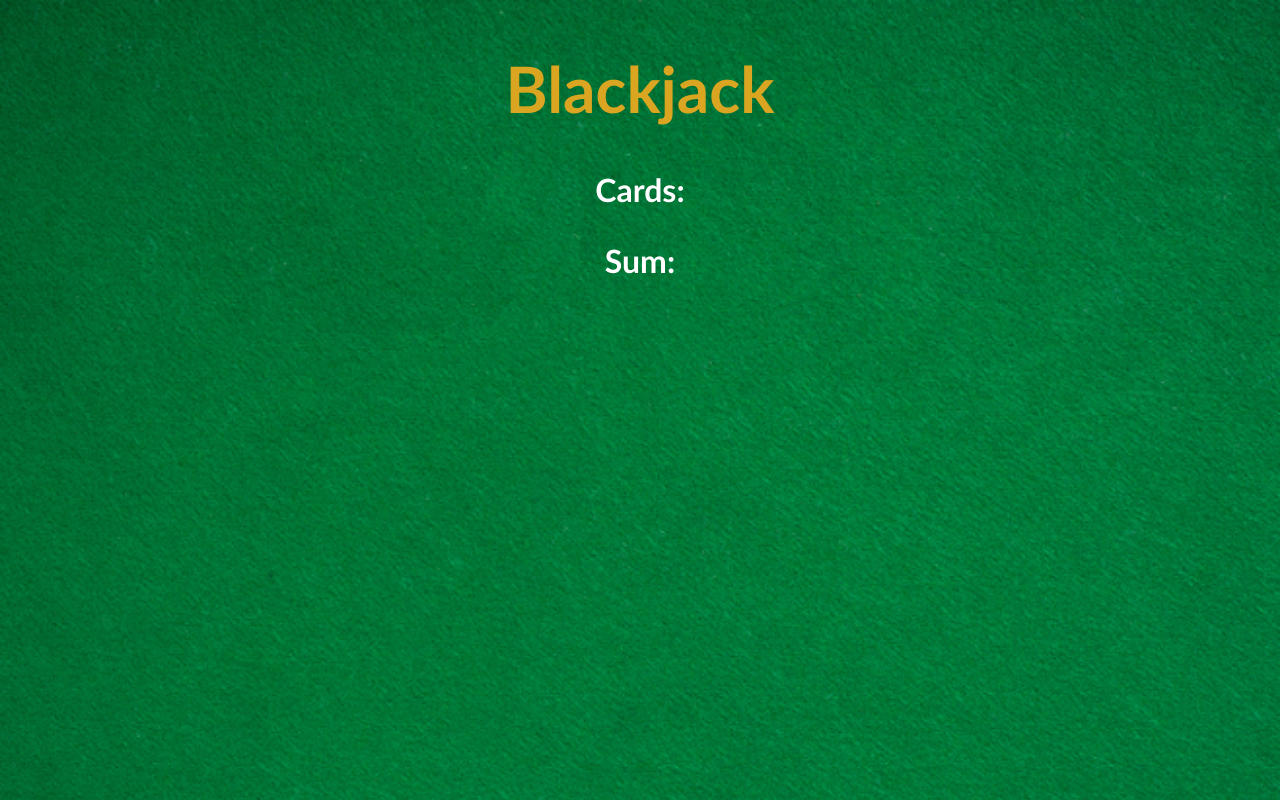
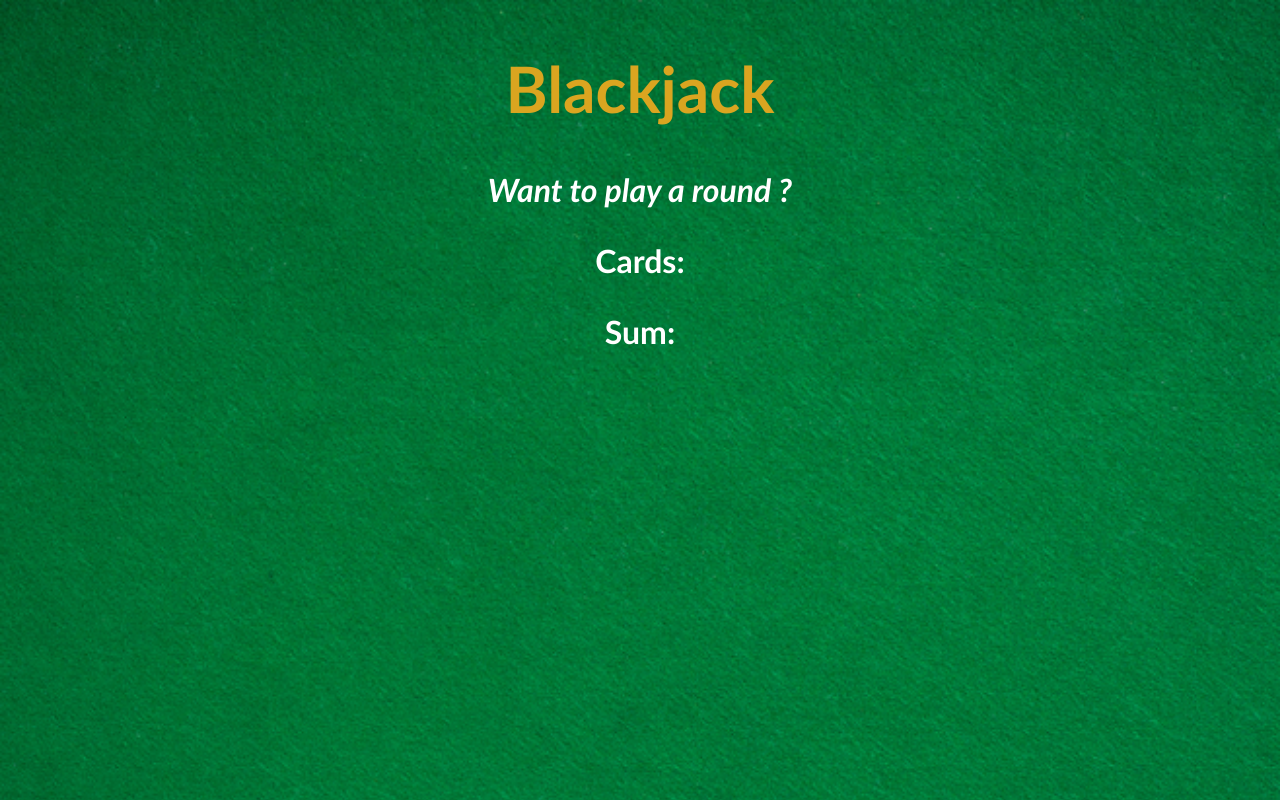
Before and after one commit to javierCel35864/demo_repo, a website: page black-jack.html in a window 1280 px wide. Drawn offline with Linux system fonts and the light colour scheme.

Commit message:
styling change

```diff
--- a/black-jack.html
+++ b/black-jack.html
@@ -6,6 +6,7 @@
     </head>
     <body>
         <h1>Blackjack</h1>
+        <p id="message-el">Want to play a round ?</p>
         <p>Cards:</p>
         <p>Sum:</p>
 
```
